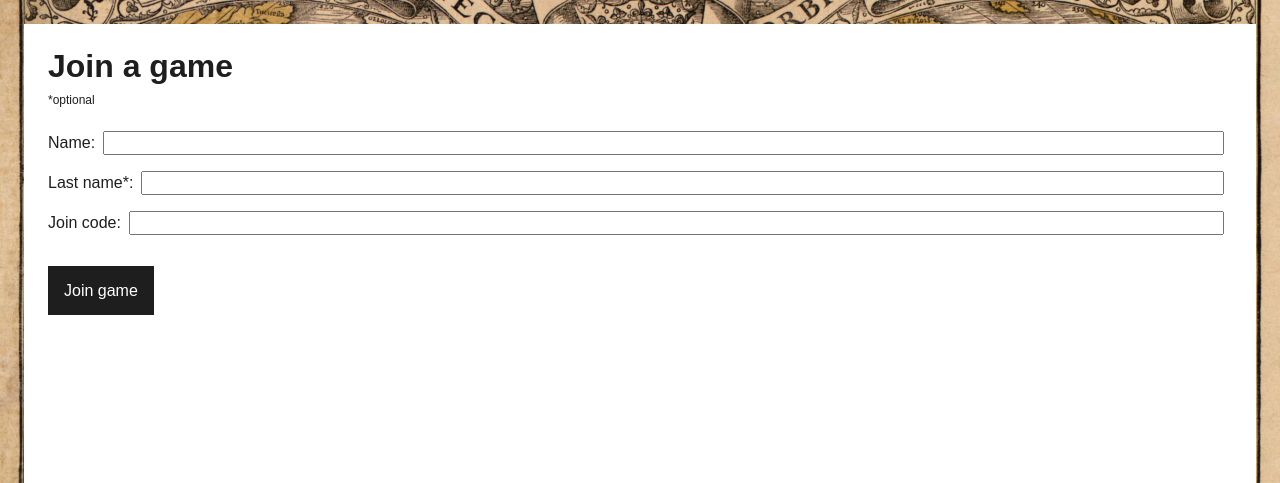
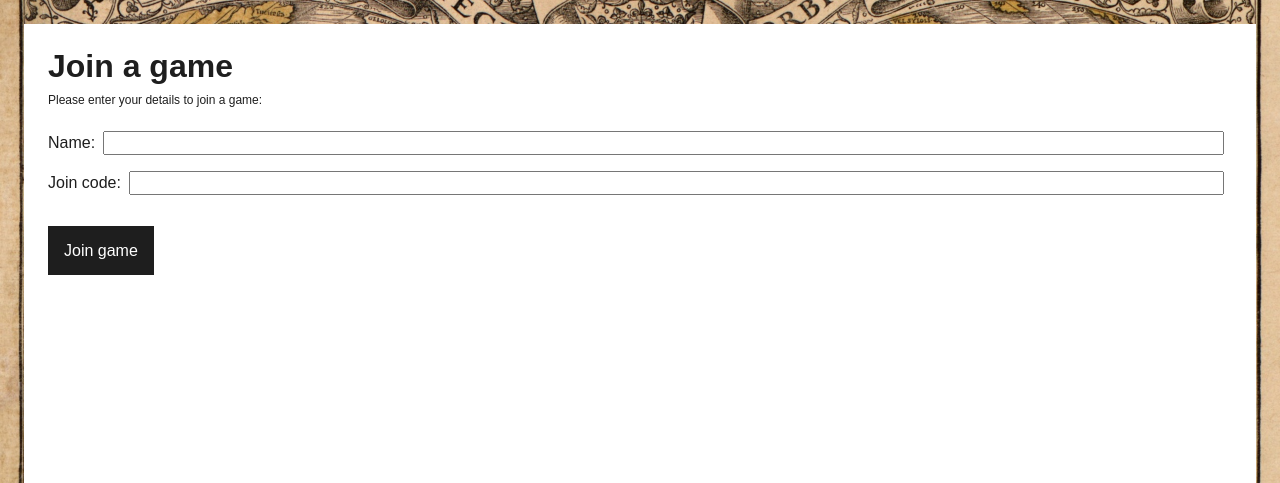
Before and after one commit to LukeCampbell5853/NavCS, a Flask app: page /join in a window 1280 px wide. Shown: the part 80-563 px from the top of the page. Run offline with Flask 2, Linux system fonts and the light colour scheme.

Commit message:
Update join.html

```diff
--- a/templates/join.html
+++ b/templates/join.html
@@ -21,21 +21,13 @@
 
     <div id="content">
       <h1>Join a game</h1>
-      <p id="message">*optional</p>
+      <p id="message">Please enter your details to join a game:</p>
       <div class="input_row">
         <div class="label">
-          <label for="f_name">Name:</label>
+          <label for="name">Name:</label>
         </div>
         <div class="input">
-          <input id="f_name" name="f_name"/>
-        </div>
-      </div>
-      <div class="input_row">
-        <div class="label">
-          <label for="l_name">Last name*:</label>
-        </div>
-        <div class="input">
-          <input id="l_name" name="l_name"/>
+          <input id="name" name="name"/>
         </div>
       </div>
       <div class="input_row">
```
